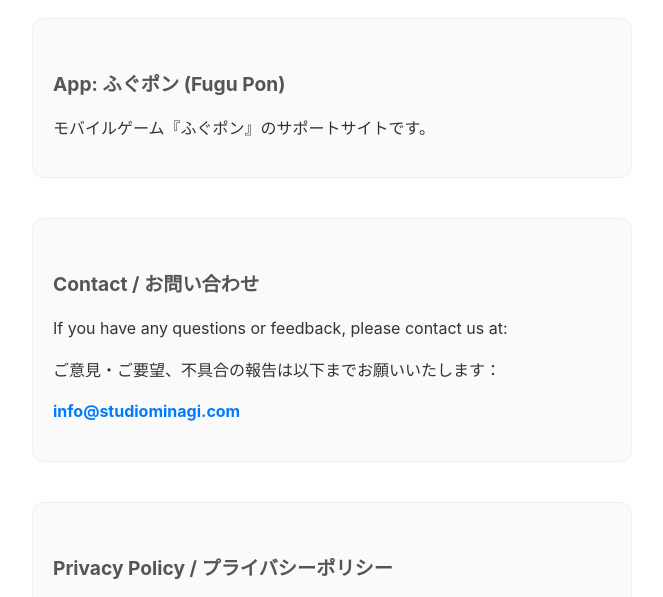
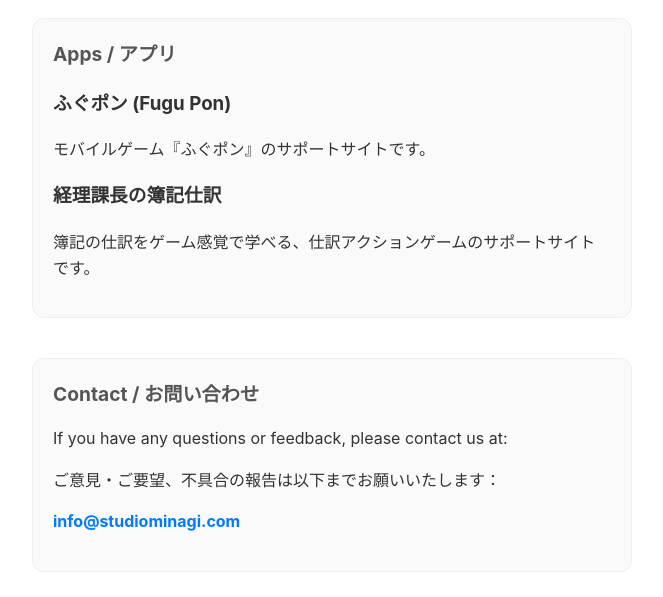
Before and after one commit to TakaoSeki/studio-minagi-site, a plain HTML site: page index.html in a window 1280 px wide. Shown: the part 148-745 px from the top of the page, without its empty margins (308-971 px from the left). Drawn offline with Linux system fonts and the light colour scheme.

Commit message:
Update index.html

```diff
--- a/index.html
+++ b/index.html
@@ -7,7 +7,7 @@
     <style>
         body { font-family: -apple-system, BlinkMacSystemFont, "Segoe UI", Roboto, Helvetica, Arial, sans-serif; line-height: 1.6; max-width: 600px; margin: 40px auto; padding: 20px; color: #333; }
         h1 { border-bottom: 2px solid #007AFF; padding-bottom: 10px; color: #007AFF; }
-        h2 { font-size: 1.2rem; margin-top: 30px; color: #555; }
+        h2 { font-size: 1.2rem; margin-top: 0; color: #555; }
         .section { margin-bottom: 40px; padding: 20px; border: 1px solid #eee; border-radius: 12px; background-color: #fafafa; }
         .email { font-weight: bold; color: #007AFF; text-decoration: none; }
         a { color: #007AFF; }
@@ -19,8 +19,13 @@
     <h1>STUDIO MINAGI</h1>
 
     <div class="section">
-        <h2>App: ふぐポン (Fugu Pon)</h2>
+        <h2>Apps / アプリ</h2>
+
+        <h3>ふぐポン (Fugu Pon)</h3>
         <p>モバイルゲーム『ふぐポン』のサポートサイトです。</p>
+
+        <h3>経理課長の簿記仕訳</h3>
+        <p>簿記の仕訳をゲーム感覚で学べる、仕訳アクションゲームのサポートサイトです。</p>
     </div>
 
     <div class="section">
```
